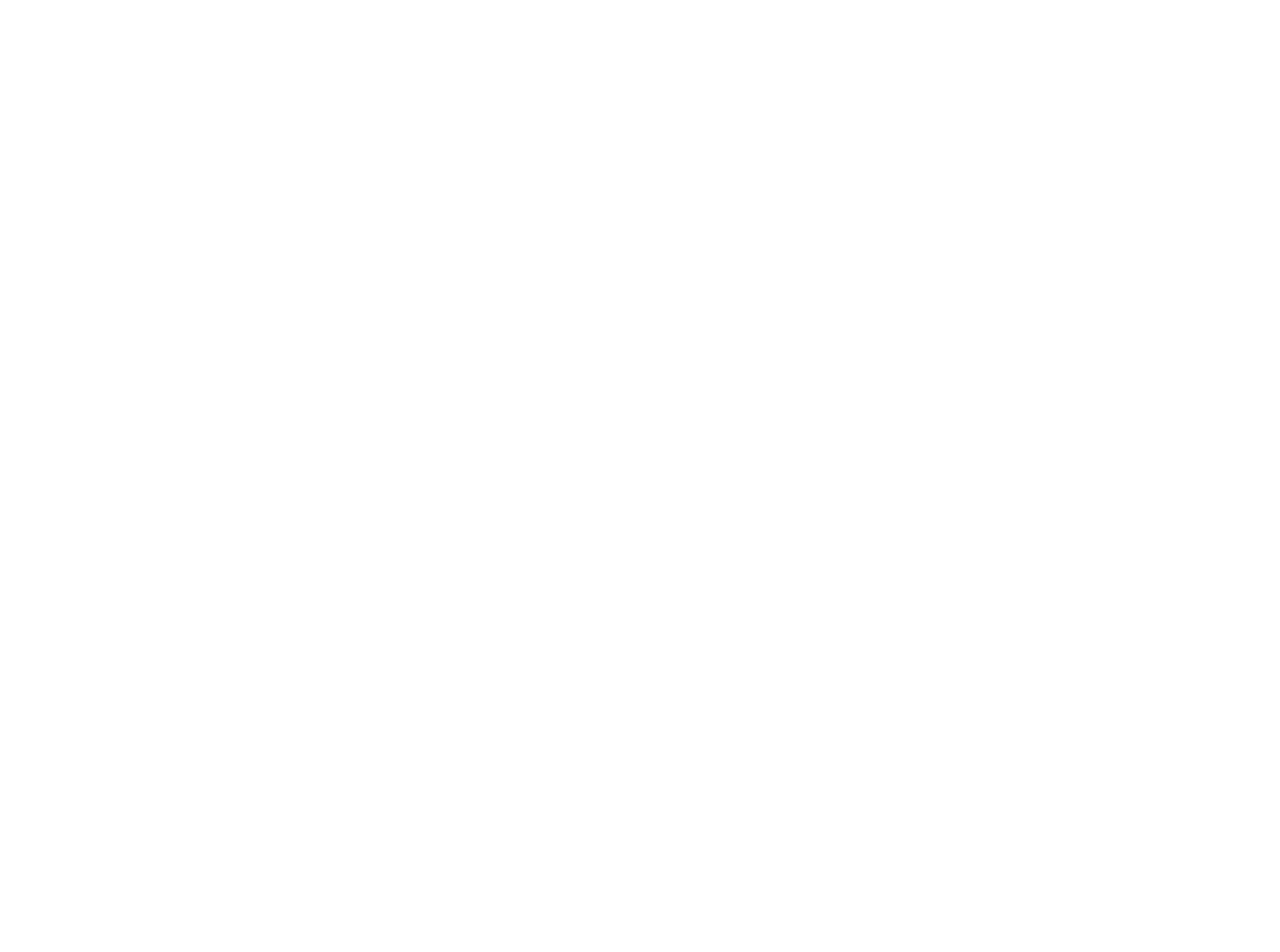
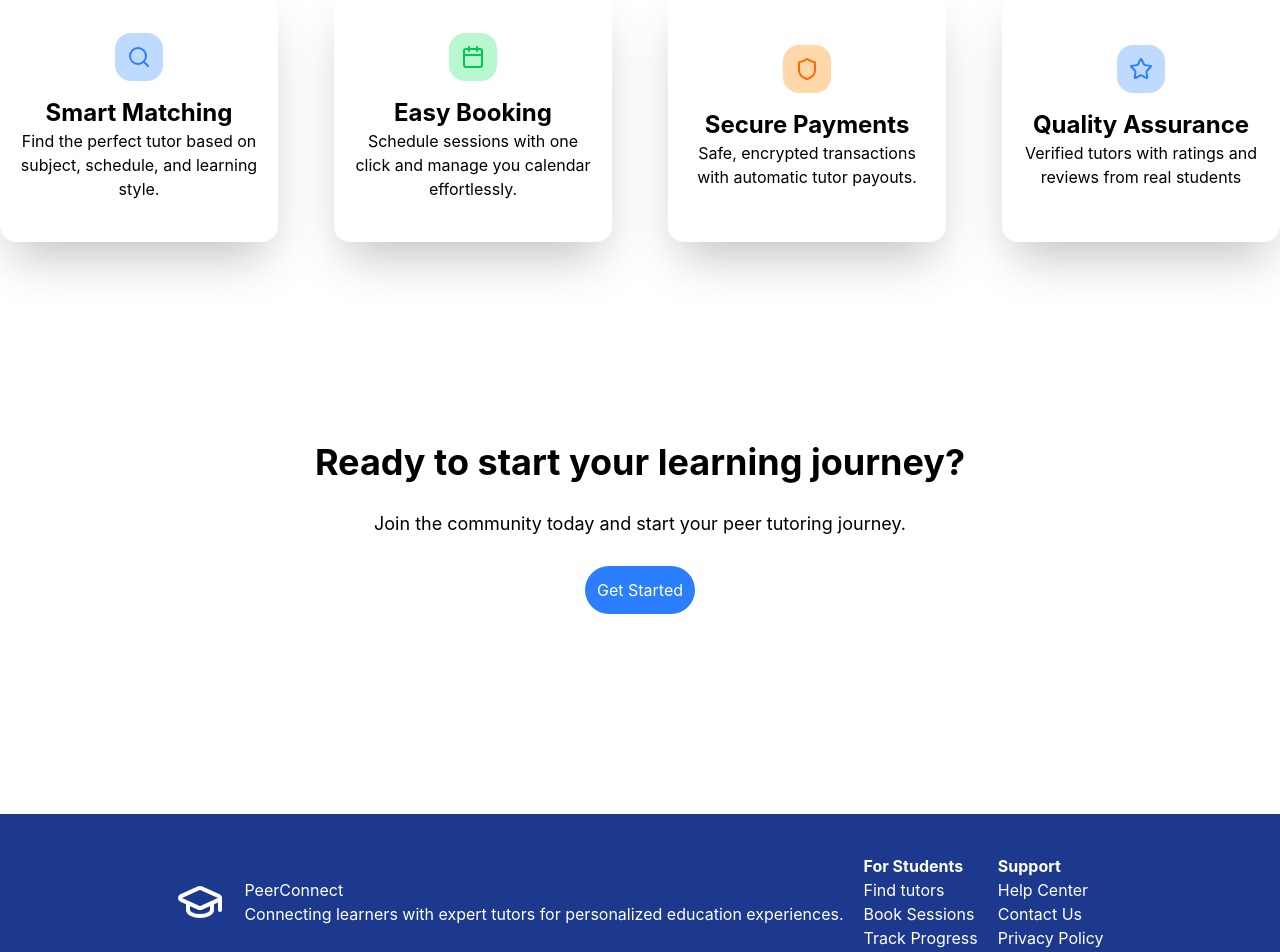
Before and after one commit to Neon-099/PeerConnect, a React (Vite) app in the folder peer-connect/: page / in a window 1280 px wide. Shown: the part 900-1852 px from the top of the page. Before the commit the page ends 800 px from the top, so only its background shows below. Built offline with nearby package versions, Linux system fonts and the light colour scheme.

Commit message:
landing page 1.2 (complete layouts)

```diff
--- a/peer-connect/src/pages/Landing.jsx
+++ b/peer-connect/src/pages/Landing.jsx
@@ -1,4 +1,4 @@
-import {GraduationCapIcon} from 'lucide-react';
+import {GraduationCapIcon, Search, Calendar, Shield, Star} from 'lucide-react';
 import {Link } from 'react-router-dom';
 
 const Landing = () => {
@@ -37,7 +37,86 @@
                         src="https://media.istockphoto.com/id/486325400/photo/teacher-asking-her-students-a-question.jpg?s=612x612&w=0&k=20&c=gA6YxA-uGplqjyZfTKBuOcAXEZz7S_KqgGgEGl8YztQ=" alt="" />
                     </div>
                 </div>
+
+                {/**/}
+                <div className='my-20'>
+                    <div className='flex flex-col justify-center items-center py-10 gap-9'>
+                        <h2 className='font-bold text-5xl'>Simple, secure, and affordable</h2>
+                        <p className='text-lg'>Everything you need for successful tutoring experience</p>
+                    </div>
+                    <div className='flex justify-center items-center gap-14 '>
+                        <div className='flex justify-center items-center gap-4 flex-col shadow-2xl rounded-2xl w-[350px] h-[250px]'>
+                            <div className='bg-blue-200 p-3 w-12 rounded-2xl'>
+                                <Search className='font-bold text-blue-500 flex justify-center items-center ' />
+                            </div>
+                            <div className='flex justify-center items-center flex-col'>
+                                <p className='font-bold text-2xl'>Smart Matching</p>
+                                <p className='text-center px-5'>Find the perfect tutor based on subject, schedule, and learning style.</p>
+                            </div>
+
+                        </div>
+                        <div className='flex justify-center items-center gap-4 flex-col shadow-2xl rounded-2xl w-[350px] h-[250px]'>
+                            <div className='bg-green-200 p-3 w-12 rounded-2xl'>
+                                <Calendar className='font-bold text-green-500 flex justify-center items-center ' />
+                            </div>
+                            <div className='flex justify-center items-center flex-col'>
+                                <p className='font-bold text-2xl'>Easy Booking</p>
+                                <p className='text-center px-5'>Schedule sessions with one click and manage you calendar effortlessly.</p>
+                            </div>
+                        </div>
+                        <div className='flex justify-center items-center gap-4 flex-col shadow-2xl rounded-2xl w-[350px] h-[250px]'>
+                            <div className='bg-orange-200 p-3 w-12 rounded-2xl'>
+                                <Shield className='font-bold text-orange-500 flex justify-center items-center ' />
+                            </div>
+                            <div className='flex justify-center items-center flex-col'>
+                                <p className='font-bold text-2xl'>Secure Payments</p>
+                                <p className='text-center px-5'>Safe, encrypted transactions with automatic tutor payouts.</p>
+                            </div>
+                        </div>
+                        <div className='flex justify-center items-center gap-4 flex-col shadow-2xl rounded-2xl w-[350px] h-[250px]'>
+                            <div className='bg-blue-200 p-3 w-12 rounded-2xl'>
+                                <Star className='font-bold text-blue-500 flex justify-center items-center ' />
+                            </div>
+                            <div className='flex justify-center items-center flex-col'>
+                                <p className='font-bold text-2xl'>Quality Assurance</p>
+                                <p className='text-center px-5'>Verified tutors with ratings and reviews from real students</p>
+                            </div>
+
+                        </div>
+                    </div>
+                </div>
+
+                <div className='flex flex-col justify-center items-center my-50 gap-7'>
+                        <h3 className='font-bold text-4xl'>Ready to start your learning journey?</h3>
+                        <p className='text-lg '>Join the community today and start your peer tutoring journey.</p>
+                        <button className='bg-blue-500 p-3 text-white rounded-full hover:bg-blue-400'>Get Started</button>
+                </div>
+
             </main>
+            {/*FOOTER*/}
+            <footer className='bg-blue-900 text-white  flex justify-between items-center gap-30'>
+                <div className='max-w-screen-3xl mx-auto py-10'>
+                    <div className='flex items-center gap-5'>
+                        <GraduationCapIcon className='h-12 w-12' />
+                        <div className='flex-col '>
+                            <h4>PeerConnect</h4>
+                            <p className=''>Connecting learners with expert tutors for personalized education experiences.</p>
+                        </div>
+                           <div className='flex flex-col'>
+                            <h5 className='font-bold'>For Students</h5>
+                            <a href="#">Find tutors</a>
+                            <a href="#">Book Sessions</a>
+                            <a href="#">Track Progress</a>
+                        </div>
+                        <div className='flex flex-col'>
+                            <h5 className='font-bold'>Support</h5>
+                            <a href="#">Help Center</a>
+                            <a href="#">Contact Us</a>
+                            <a href="#">Privacy Policy</a>
+                        </div>
+                    </div>
+                </div>
+            </footer>
         </div>
     )
 }
```
